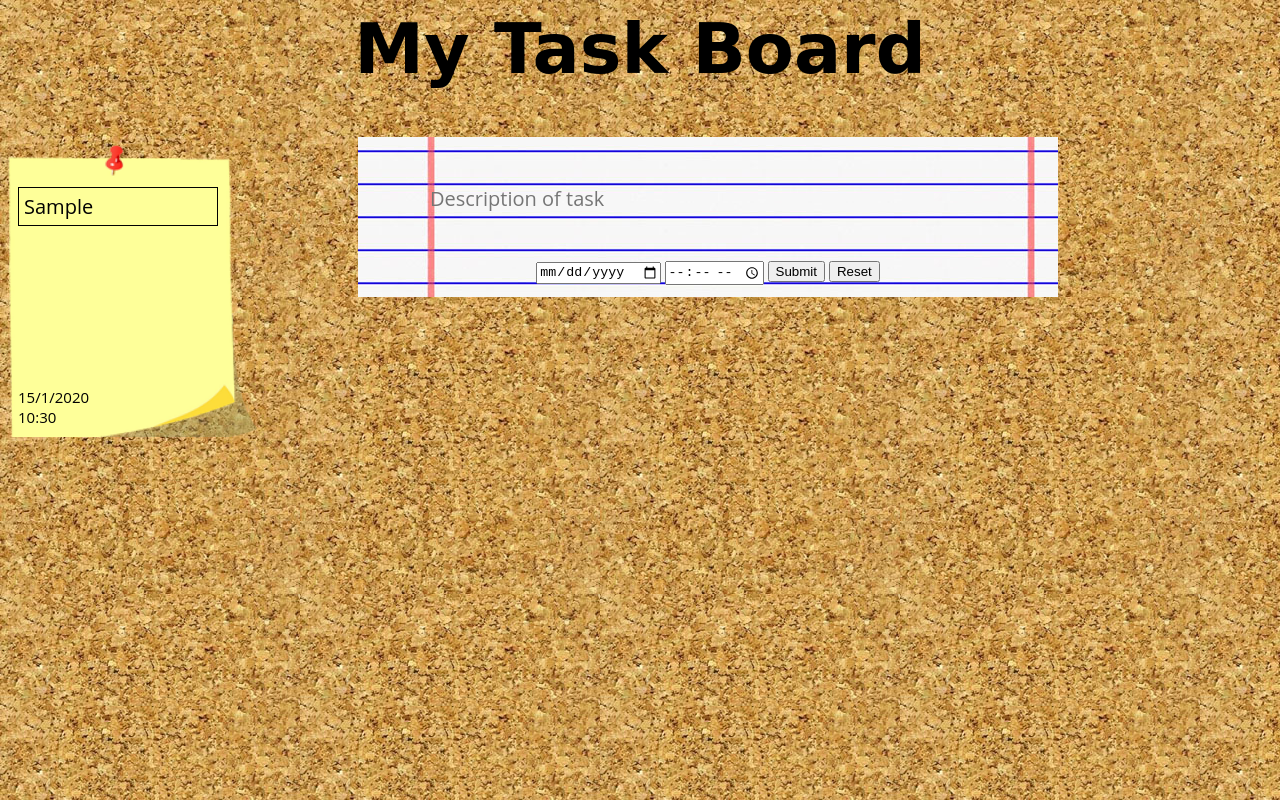
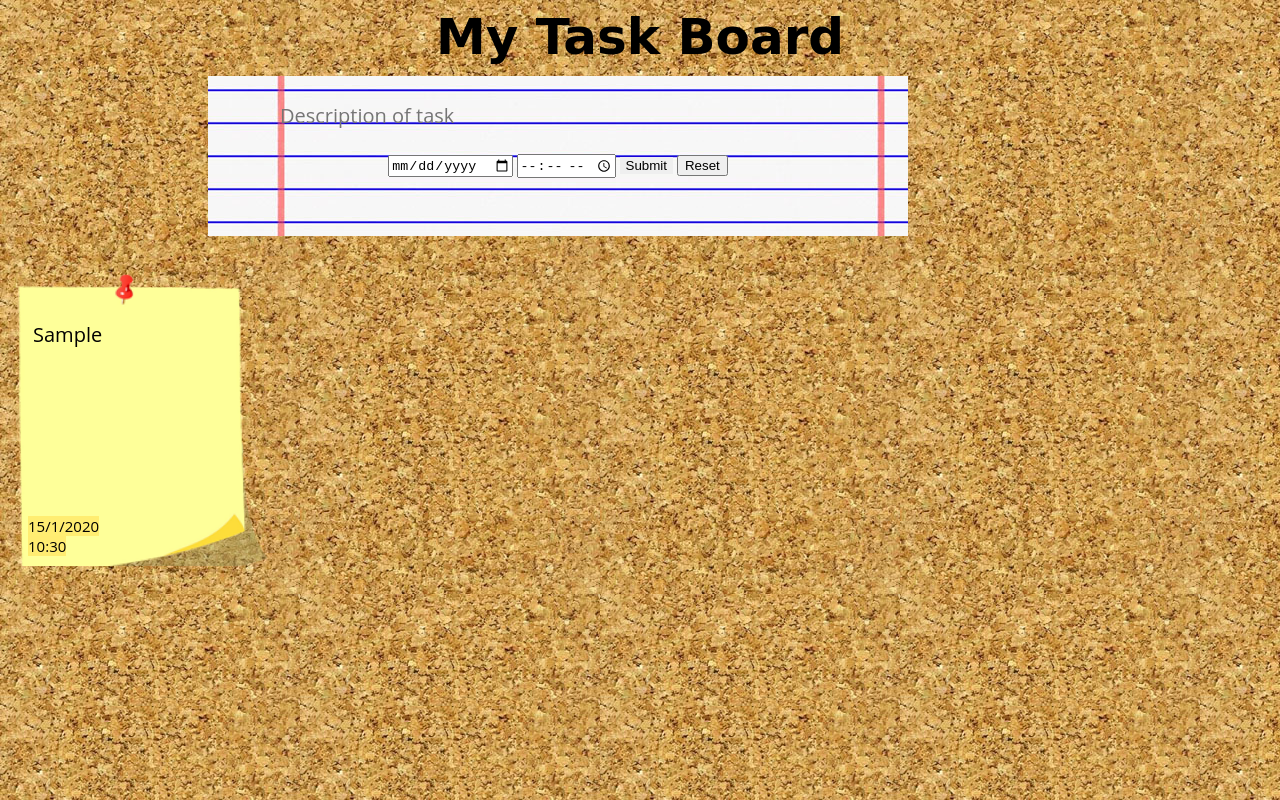
Before and after one commit to danielwieder94/JB-project1, a plain HTML site: page index.html in a window 1280 px wide. Both pictures are taken after typing "Sample", "2020-01-15", "10:30" into the empty fields and a click on the button "Submit". Drawn offline with Linux system fonts and the light colour scheme.

Commit message:
second commit;

```diff
--- a/css/toDo.css
+++ b/css/toDo.css
@@ -12,8 +12,11 @@ body {
 
 h1 {
     font-family: 'Permanent Marker', cursive;
-    font-size: 70px;
     margin-top: 5px;
+    margin-bottom: 10px;
+    font-size: 50px;
+    text-align: center;
+
 }
 
 .formBg {
@@ -25,15 +28,12 @@ h1 {
     background-repeat: repeat;
 }
 
-.formSub {
-    top: 50px;
-}
-
 .container {
     width: 100%;
     height: 100%;
     position: relative;
     text-align: center;
+    /* transform: translate(-50%, -50%); */
 }
 
 .inputsContainer {
@@ -41,7 +41,7 @@ h1 {
     width: 700px;
     height: 160px;
     position: absolute;
-    left: 350px;
+    left: 200px;
 }
 
 .noteText, #noteText {
@@ -55,21 +55,25 @@ h1 {
 }
 
 #notes {
-    display: flex;
+    /* display: flex;
     flex-flow: row wrap;
     justify-content: space-around;
-    float: left;
+    align-items: center;
+    float: left; */
+    margin-top: 200px;
+    margin-left: 10px;
+    height: 350px;
 }
 
 #noteText {
    width: 90%;
-   height: 70%;
+   height: 35%;
    font-size: 20px;
    background: transparent;
    color: #000;
    border: 0;
    margin-left: 70px;
-   margin-top: 5px;
+   margin-top: 10px;
 }
 
 #noteText:focus {
@@ -79,19 +83,10 @@ h1 {
     color: #000;
 }
 
-#noteDate {
-    margin-top: 5px;
-}
-
-#noteTime {
-    margin-top: 5px;
-}
-
 /*Styles for the note img*/
 .note {
     display: block;
     position: relative;
-    margin: 0 auto;
     width: 250px;
     height: 300px;
     background-image: url("media/notebg.png");
@@ -106,17 +101,20 @@ h1 {
     top: 40px;
     left: 10px;
     width: 200px;
-
 }
 
 /*Styles for date and time in note*/
 .note > .date {
+    box-sizing: border-box;
+    box-shadow: inset 0px 0px 100px 5px rgb(255, 236, 112);
     position: absolute;
     bottom: 30px;
     left: 10px;
 }
 
 .note > .time {
+    box-sizing: border-box;
+    box-shadow: inset 0px 0px 100px 5px rgb(255, 236, 112);
     position: absolute;
     bottom: 10px;
     left: 10px;
@@ -133,22 +131,19 @@ h1 {
     overflow-y: auto;
     text-align:start;
     box-sizing: border-box;
-    border: 1px solid black;
     padding: 5px;
-
 }
 
 .deleteNote {
     display: none;
     position: absolute;
-    top: 30px;
+    top: 15px;
     right: 35px;
     background: transparent;
     border: none;
 }
 .deleteNote:hover {
     cursor: pointer;
-    border: none;
     border-radius: 20%;
     background-color: rgb(255, 236, 112);
 }
@@ -157,9 +152,15 @@ h1 {
     display: inline;
 }
 
-
-
 @keyframes fadeIn {
     0% {opacity: 0;}
     100% {opacity: 1;}
 }
+
+input, button {
+    margin-top: 10px;
+}
+
+input:focus, button:focus {
+    border: none;
+}
```
